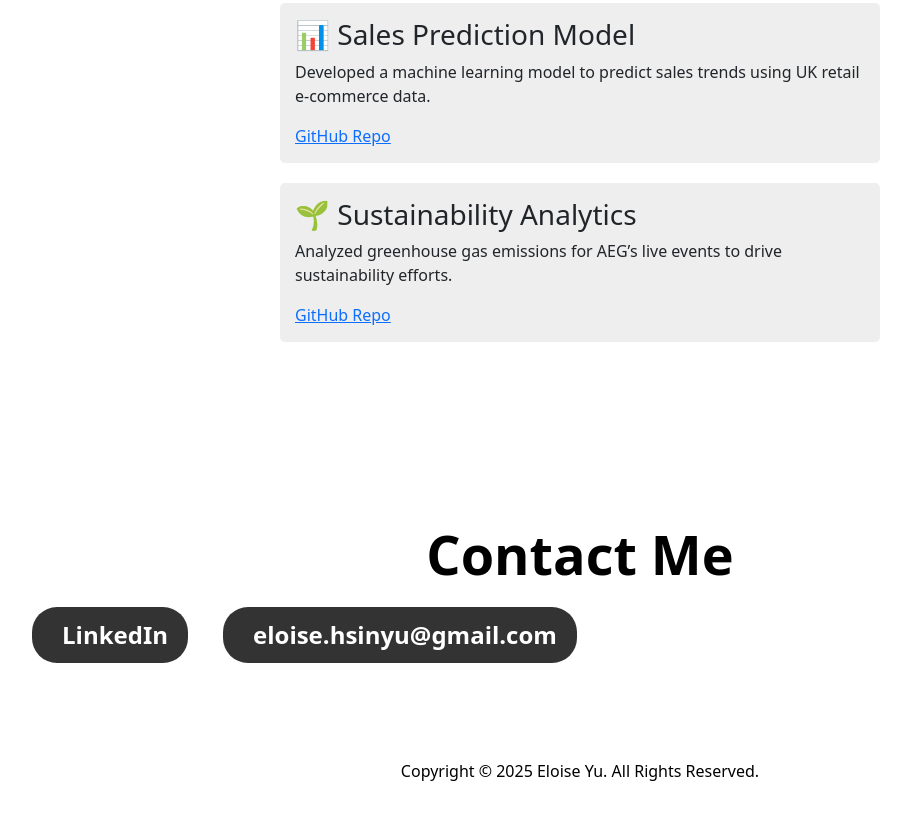
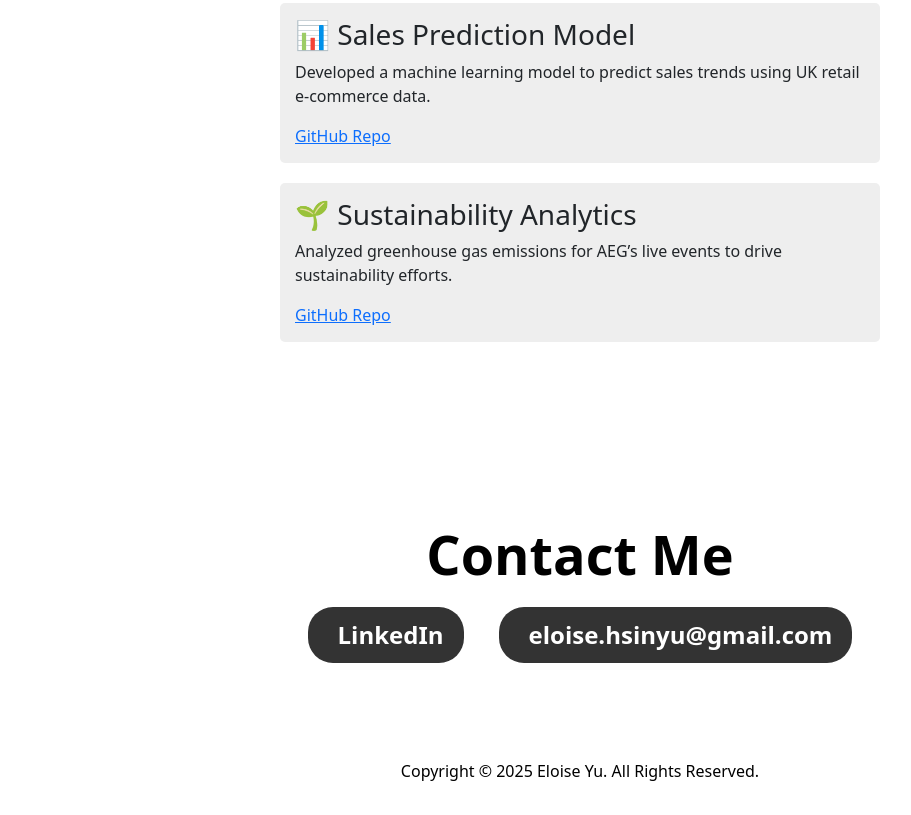
Before and after one commit to eloiiiseyu/eloiiiseyu.github.io, a plain HTML site: page index.html in a window 1280 px wide. Shown: the part 1633-2448 px from the top of the page, without its empty margins (60-971 px from the left). Drawn offline with nearby package versions, Linux system fonts and the light colour scheme.

Commit message:
updated contact section

```diff
--- a/index.html
+++ b/index.html
@@ -99,8 +99,8 @@
        <section id="contact" class="contact">
         <div class="container">
             <h2 style="text-align: center;">Contact Me</h2>
-            <div class="social-links">
-                <a href="https://www.linkedin.com/in/eloiiiseyu/" target="_blank" class="icon-btn">
+            <div class="social-links" style="display: flex; justify-content: center; gap: 15px;">
+                <a href="https://www.linkedin.com/in/eloiiiseyu/" target="_blank" class="icon-btn" >
                     <i class="fa-brands fa-linkedin"></i> LinkedIn
                 </a>
                 <a href="mailto:eloise.hsinyu@gmail.com" target="_blank" class="icon-btn">
@@ -109,6 +109,7 @@
             </div>
         </div>
     </section>
+
 
 
 
```
